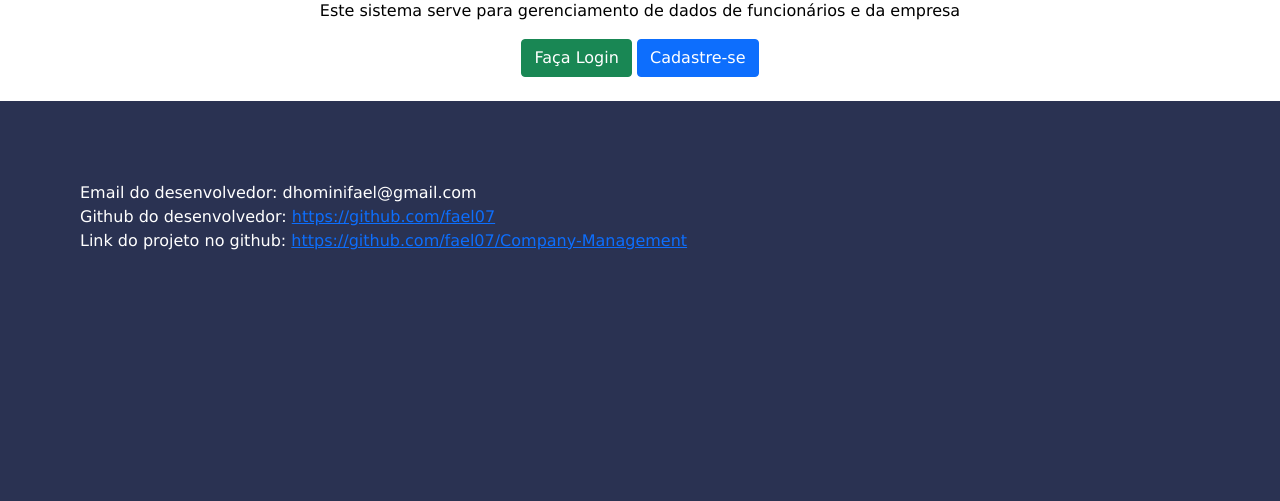
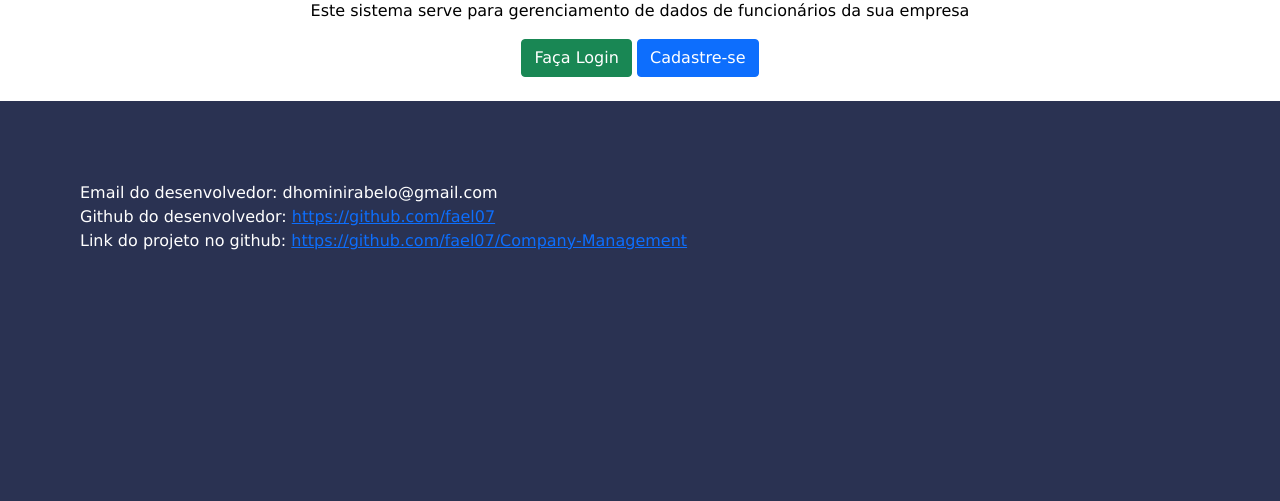
Before and after one commit to dhomini-rabelo/Company-Management, a Django app: page / in a window 1280 px wide. Shown: the part 562-1063 px from the top of the page. Run offline with Django 3.2, Linux system fonts and the light colour scheme; some libraries are stand-ins or nearby versions.

Commit message:
changes for base layout and read.md

```diff
--- a/project/Templates/Parts/_footer.html
+++ b/project/Templates/Parts/_footer.html
@@ -1,6 +1,6 @@
 <footer style="background-color: #2a3252; display: block; height: 400px; margin: 0px;">
     <div class="footer" style="color: white; text-align: left; width: 60%; padding: 80px;">
-      Email do desenvolvedor: dhominifael@gmail.com<br>
+      Email do desenvolvedor: dhominirabelo@gmail.com<br>
       Github do desenvolvedor: <a target="_blank" href="https://github.com/fael07">https://github.com/fael07</a><br>
       Link do projeto no github: <a target="_blank" href="https://github.com/fael07/Company-Management">https://github.com/fael07/Company-Management</a><br>
     </div>
--- a/project/empresa/templates/home.html
+++ b/project/empresa/templates/home.html
@@ -7,7 +7,7 @@
     <h2>SISTEMA DE ADMINISTRAÇÃO DE FUNCIONÁRIOS</h2>
     <img src="https://images.pexels.com/photos/3184357/pexels-photo-3184357.jpeg?auto=compress&cs=tinysrgb&dpr=2&h=750&w=1260" alt="foto-funcionarios" style="width: 65%; margin: auto;">
     <p>
-        Este sistema serve para gerenciamento de dados de funcionários e da empresa
+        Este sistema serve para gerenciamento de dados de funcionários da sua empresa
     </p>
     <div id="btn" style="text-align: center;">
         <a class="btn btn-success" href="{% url 'login' %}" target="_self">Faça Login</a>
```
Also changed, not shown: README.md, readme/cadastro.gif (added), readme/home.PNG (added), readme/login.gif (added).
